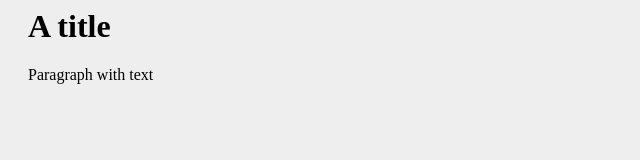
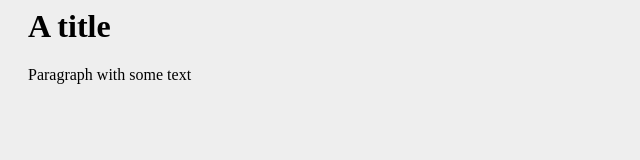
Before and after one commit to stefanKuijers/basic-grunt, a website: page dev/index.html in a window 1280 px wide. Shown: the full height of the page, 0-640 px from the left. Drawn offline with Linux system fonts and the light colour scheme.

```diff
--- a/dev/index.html
+++ b/dev/index.html
@@ -7,7 +7,7 @@
     </head>
     <body>
         <h1>A title</h1>
-        <p>Paragraph with text</p>
+        <p>Paragraph with some text</p>
     </body>
     <script src="app.js"></script>
 
```
Also changed, not shown: README.md, 2 other files.
